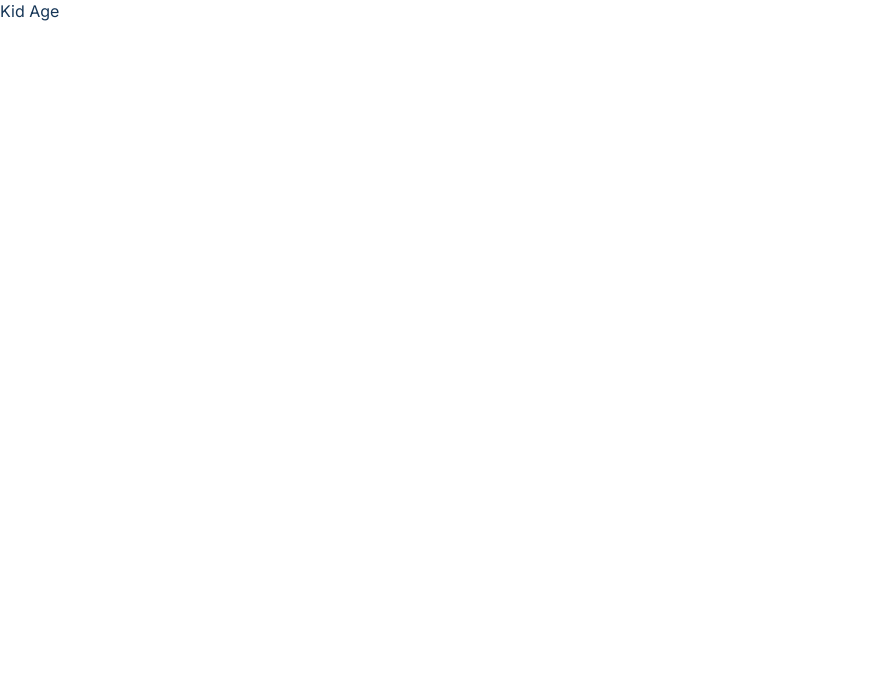
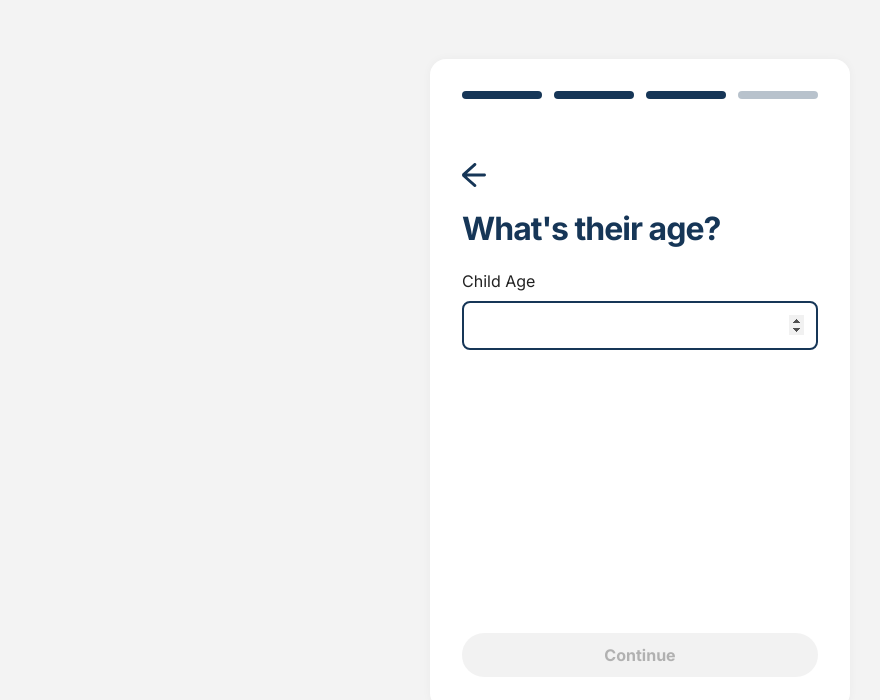
Before and after one commit to ran-segall/captain-spark, a React (Vite) app: page /onboarding/kid-age in a window 1280 px wide. Shown: the top 700 px of the page, without its empty margins (0-880 px from the left). Built offline with nearby package versions, Linux system fonts and the light colour scheme.

Commit message:
Signup flow complete - new user in supabase (plus remove pre-commit process)

```diff
--- a/src/pages/onboarding/Email.tsx
+++ b/src/pages/onboarding/Email.tsx
@@ -1,5 +1,139 @@
+import { useState } from 'react';
+import { useNavigate } from 'react-router-dom';
+import AppLayout from '../../components/ScreenLayout';
+import OnboardingProgressBar from '../../components/OnboardingProgressBar';
+import Button from '../../components/Button';
+import BackIcon from '../../assets/icons/back-icon-blue.svg';
+import { supabase } from '../../utils/supabaseClient';
+
 const Email = () => {
-  return <div>Email</div>;
+  const [email, setEmail] = useState('');
+  const [isSubmitting, setIsSubmitting] = useState(false);
+  const navigate = useNavigate();
+
+  const isValidEmail = (email: string) => {
+    const emailRegex = /^[^\s@]+@[^\s@]+\.[^\s@]+$/;
+    return emailRegex.test(email);
+  };
+
+  const handleContinue = async () => {
+    setIsSubmitting(true);
+
+    try {
+      // Get previously collected data from localStorage
+      const parentName = localStorage.getItem('parentName');
+      const childName = localStorage.getItem('childName');
+      const childAge = localStorage.getItem('childAge');
+
+      // Insert user data into Supabase
+      const { data: _data, error } = await supabase
+        .from('users')
+        .insert([
+          {
+            parent_name: parentName,
+            kid_name: childName,
+            kid_age: parseInt(childAge || '0'),
+            email: email,
+            created_at: new Date().toISOString()
+          }
+        ])
+        .select();
+
+      if (error) {
+        console.error('Error inserting user:', error);
+        // You might want to show an error message to the user here
+        return;
+      }
+
+      // Clear localStorage after successful submission
+      localStorage.removeItem('parentName');
+      localStorage.removeItem('childName');
+      localStorage.removeItem('childAge');
+
+      // Navigate to personal welcome page
+      navigate('/onboarding/personal-welcome');
+    } catch (error) {
+      console.error('Error submitting form:', error);
+    } finally {
+      setIsSubmitting(false);
+    }
+  };
+
+  return (
+    <AppLayout>
+      <div
+        style={{
+          padding: '2rem',
+          width: '100%',
+          height: '100%',
+          minHeight: '650px',
+          display: 'flex',
+          flexDirection: 'column',
+          flex: 1,
+          boxSizing: 'border-box',
+          alignItems: 'center',
+        }}
+      >
+        <div style={{ width: '100%', maxWidth: 400, display: 'flex', flexDirection: 'column', gap: '1.5rem', flex: 1 }}>
+          <OnboardingProgressBar step={4} totalSteps={4} />
+          <button
+            onClick={() => navigate(-1)}
+            style={{
+              background: 'none',
+              border: 'none',
+              padding: 0,
+              marginTop: '0.5rem',
+              cursor: 'pointer',
+              display: 'flex',
+              alignItems: 'center',
+              boxShadow: 'none',
+              width: 'fit-content',
+            }}
+            aria-label="Back"
+          >
+            <img src={BackIcon} alt="Back" style={{ width: 24, height: 24 }} />
+          </button>
+          <h1 style={{ fontSize: '2rem', fontWeight: 900, color: '#163657', lineHeight: 1.1, margin: 0 }}>
+            Create an account
+          </h1>
+          <div style={{ display: 'flex', flexDirection: 'column', gap: 8 }}>
+            <label htmlFor="email" style={{ fontSize: '1rem', color: '#222' }}>Your Email</label>
+            <input
+              id="email"
+              type="email"
+              value={email}
+              onChange={e => setEmail(e.target.value)}
+              placeholder=""
+              style={{
+                width: '100%',
+                fontSize: '1.1rem',
+                padding: '0.75rem',
+                border: '2px solid #163657',
+                borderRadius: 8,
+                outline: 'none',
+                fontWeight: 500,
+                color: '#163657',
+                background: '#fff',
+                boxSizing: 'border-box',
+                transition: 'border 0.2s',
+              }}
+              autoFocus
+            />
+          </div>
+        </div>
+        <div style={{ width: '100%', maxWidth: 400 }}>
+          <Button
+            onClick={handleContinue}
+            disabled={!isValidEmail(email) || isSubmitting}
+            variant={!isValidEmail(email) || isSubmitting ? 'disabled' : 'primary'}
+            fullWidth
+          >
+            {isSubmitting ? 'Creating Account...' : 'Continue'}
+          </Button>
+        </div>
+      </div>
+    </AppLayout>
+  );
 };
 
 export default Email;
--- a/src/pages/onboarding/KidAge.tsx
+++ b/src/pages/onboarding/KidAge.tsx
@@ -1,5 +1,102 @@
+import { useState } from 'react';
+import { useNavigate } from 'react-router-dom';
+import AppLayout from '../../components/ScreenLayout';
+import OnboardingProgressBar from '../../components/OnboardingProgressBar';
+import Button from '../../components/Button';
+import BackIcon from '../../assets/icons/back-icon-blue.svg';
+
 const KidAge = () => {
-  return <div>Kid Age</div>;
+  const [childAge, setChildAge] = useState('');
+  const navigate = useNavigate();
+
+  const handleContinue = () => {
+    // Store in localStorage as a temporary global state
+    localStorage.setItem('childAge', childAge);
+    navigate('/onboarding/email');
+  };
+
+  const isValidAge = () => {
+    const age = parseInt(childAge);
+    return !isNaN(age) && age >= 3 && age <= 18;
+  };
+
+  return (
+    <AppLayout>
+      <div
+        style={{
+          padding: '2rem',
+          width: '100%',
+          height: '100%',
+          minHeight: '650px',
+          display: 'flex',
+          flexDirection: 'column',
+          flex: 1,
+          boxSizing: 'border-box',
+          alignItems: 'center',
+        }}
+      >
+        <div style={{ width: '100%', maxWidth: 400, display: 'flex', flexDirection: 'column', gap: '1.5rem', flex: 1 }}>
+          <OnboardingProgressBar step={3} totalSteps={4} />
+          <button
+            onClick={() => navigate(-1)}
+            style={{
+              background: 'none',
+              border: 'none',
+              padding: 0,
+              marginTop: '0.5rem',
+              cursor: 'pointer',
+              display: 'flex',
+              alignItems: 'center',
+              boxShadow: 'none',
+              width: 'fit-content',
+            }}
+            aria-label="Back"
+          >
+            <img src={BackIcon} alt="Back" style={{ width: 24, height: 24 }} />
+          </button>
+          <h1 style={{ fontSize: '2rem', fontWeight: 900, color: '#163657', lineHeight: 1.1, margin: 0 }}>
+            What's their age?
+          </h1>
+          <div style={{ display: 'flex', flexDirection: 'column', gap: 8 }}>
+            <label htmlFor="child-age" style={{ fontSize: '1rem', color: '#222' }}>Child Age</label>
+            <input
+              id="child-age"
+              type="number"
+              value={childAge}
+              onChange={e => setChildAge(e.target.value)}
+              placeholder=""
+              min="3"
+              max="18"
+              style={{
+                width: '100%',
+                fontSize: '1.1rem',
+                padding: '0.75rem',
+                border: '2px solid #163657',
+                borderRadius: 8,
+                outline: 'none',
+                fontWeight: 500,
+                color: '#163657',
+                background: '#fff',
+                boxSizing: 'border-box',
+                transition: 'border 0.2s',
+              }}
+              autoFocus
+            />
+          </div>
+        </div>
+        <div style={{ width: '100%', maxWidth: 400 }}>
+          <Button
+            onClick={handleContinue}
+            disabled={!isValidAge()}
+            variant={!isValidAge() ? 'disabled' : 'primary'}
+            fullWidth
+          >
+            Continue
+          </Button>
+        </div>
+      </div>
+    </AppLayout>
+  );
 };
 
 export default KidAge;
```
Also changed, not shown: package.json (+1 -6 lines), src/pages/onboarding/PersonalWelcome.tsx (added, +51 -0 lines), 1 other file (tests, documents, lock files or other folders).
